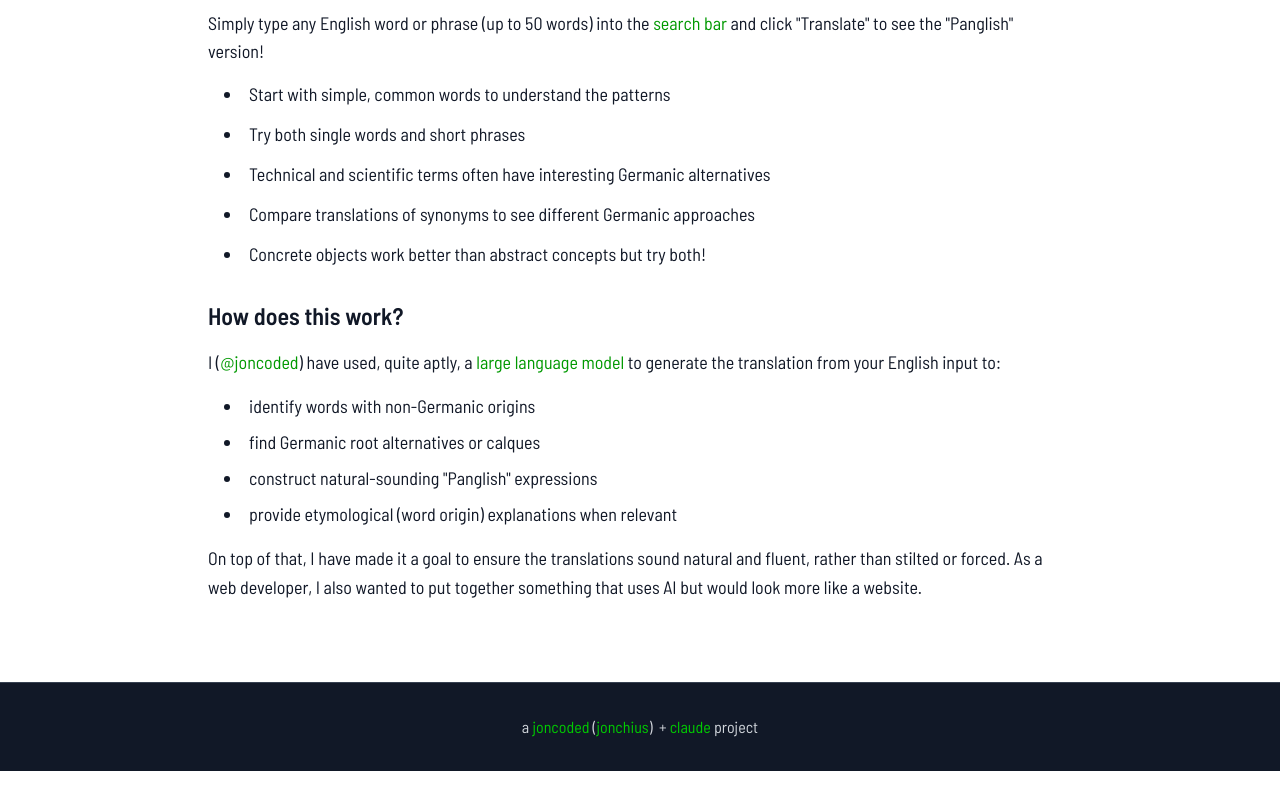
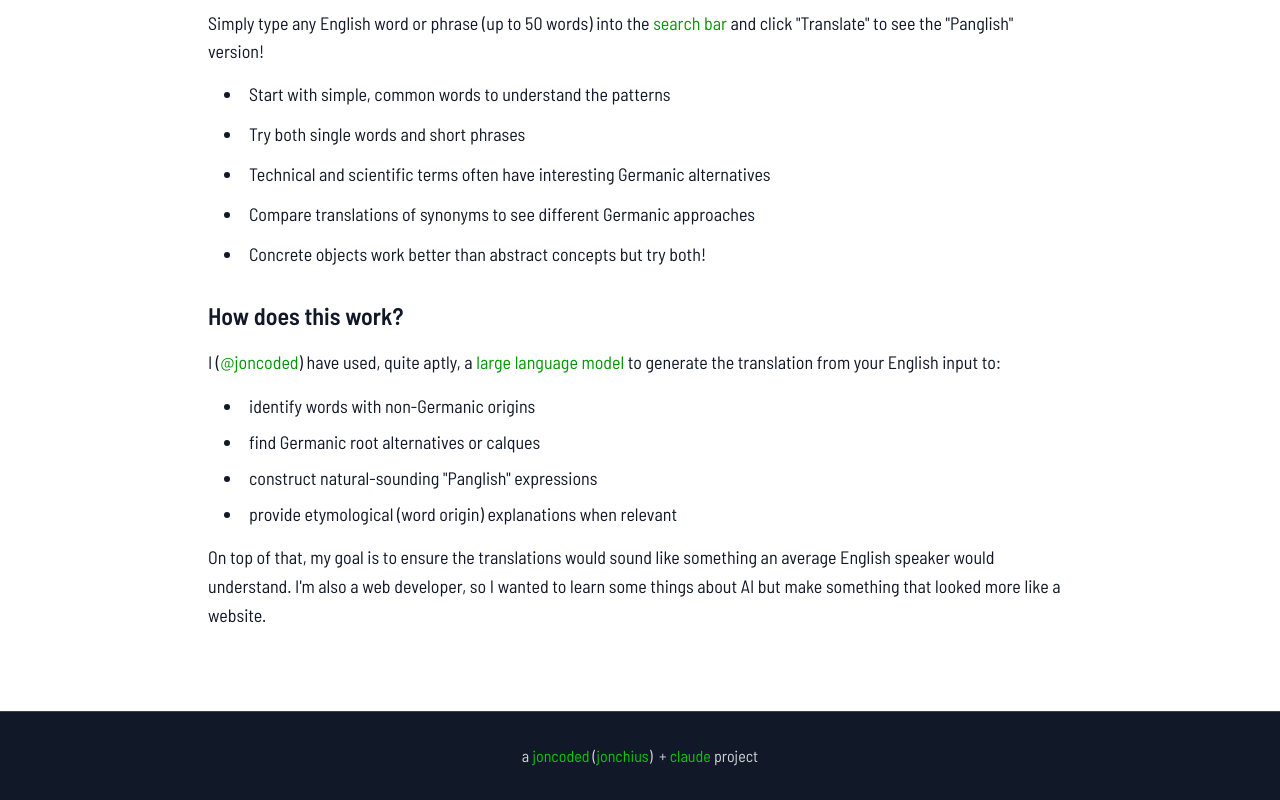
Before and after one commit to joncoded/panglish, a Next.js app: page /about in a window 1280 px wide. Shown: the part 699-1499 px from the top of the page. Before the commit the page ends 1470 px from the top, so only its background shows below. Built offline with nearby package versions, Linux system fonts and the light colour scheme.

Commit message:
updating about-page writeup

```diff
--- a/app/about/page.tsx
+++ b/app/about/page.tsx
@@ -57,8 +57,8 @@ export default function About() {
             <li>construct natural-sounding "Panglish" expressions</li>
             <li>provide etymological (word origin) explanations when relevant</li>
           </ul>
-          <p className="text-lg leading-relaxed mt-4">
-            On top of that, I have made it a goal to ensure the translations sound natural and fluent, rather than stilted or forced. As a web developer, I also wanted to put together something that uses AI but would look more like a website.
+          <p className="text-lg leading-relaxed">
+            On top of that, my goal is to ensure the translations would sound like something an average English speaker would understand. I'm also a web developer, so I wanted to learn some things about AI but make something that looked more like a website.
           </p>
         </section>
 
```
